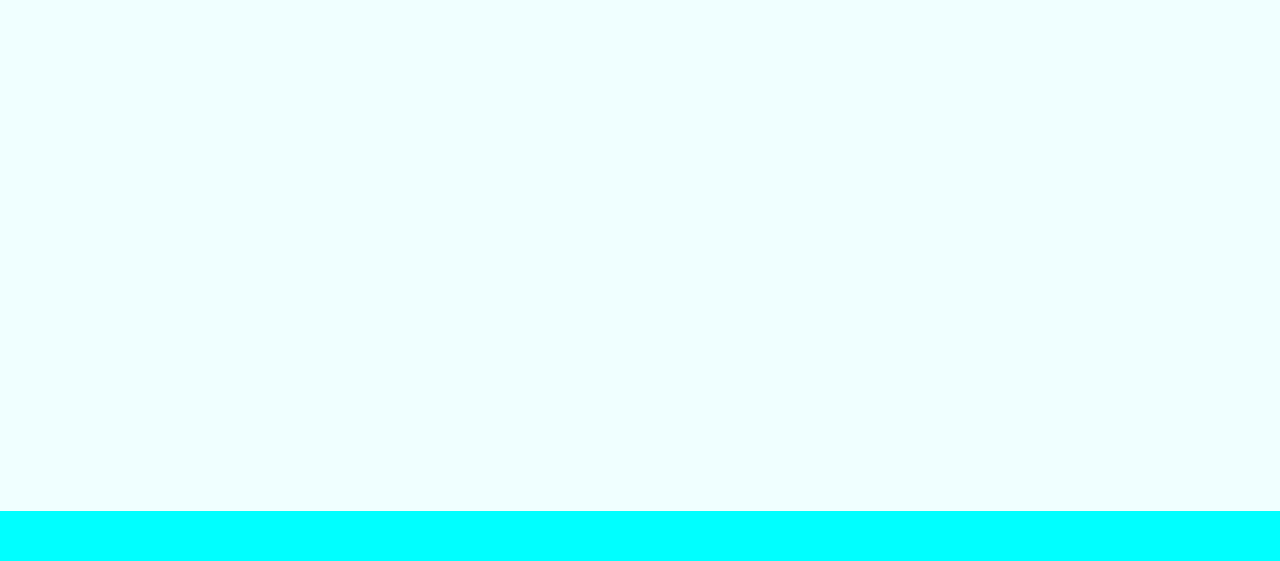
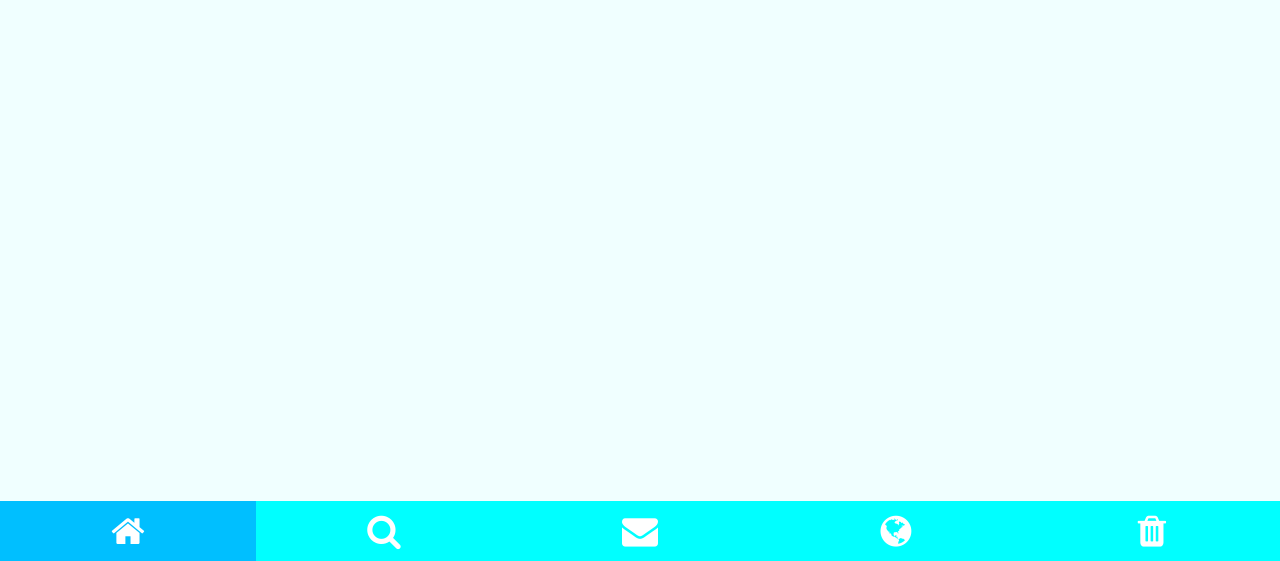
Before and after one commit to Ms-Granger/ALC_HTML5_Spring_2019, a plain HTML site: page Mobile_App/index.html in a window 1280 px wide. Shown: the part 239-800 px from the top of the page. Drawn offline with Linux system fonts and the light colour scheme.

Commit message:
changed nav to icon

```diff
--- a/Mobile_App/css/style.css
+++ b/Mobile_App/css/style.css
@@ -67,6 +67,7 @@ div#content{
     background-color:aliceblue;
 }
 
+/*
 nav{
     background-color: aquamarine;
     color: darkslategrey;
@@ -88,6 +89,34 @@ nav ul li a:hover{
     background-color:dodgerblue;
     color: aliceblue;
 }
+*/
+.icon-bar{
+    position: absolute;
+    bottom: 0;
+    left: 0;
+    width: 100%;
+    background-color:aqua;
+    overflow: auto;
+}
+
+.icon-bar a{
+    float: left;
+    width: 20%;
+    text-align: center;
+    padding: 12px 0;
+    transition: all 0.3s ease;
+    color: white;
+    font-size: 36px;
+}
+
+.icon-bar a:hover{
+    background-color: darkviolet;
+}
+
+.active{
+    background-color: deepskyblue;
+}
+/*
 footer{
     position: absolute;
     bottom: 0;
@@ -111,4 +140,4 @@ div.keepOpen{
         text-align: center;
     }
 
-}
+}*/
--- a/Mobile_App/index.html
+++ b/Mobile_App/index.html
@@ -6,6 +6,7 @@
         <title>Mobile App</title>
         <link type="text/css" rel="stylesheet" href="css/style.css">
         <link href="https://fonts.googleapis.com/css?family=Abril+Fatface|Anton|Bree+Serif|Cinzel|Indie+Flower|Kaushan+Script|Lobster|Lora|Orbitron|Oswald|Righteous|Russo+One|Satisfy|Teko|Yanone+Kaffeesatz" rel="stylesheet">
+        <link rel="stylesheet" href="https://cdnjs.cloudflare.com/ajax/libs/font-awesome/4.7.0/css/font-awesome.min.css">
     </head>
     <body>
 
@@ -16,8 +17,16 @@
             </header>
             <div id="content">
                 <h3>New Products</h3>
-                <img src="img/warriors.jpg" alt="Product #1" id="product">
+                <img src="" alt="Product #1" id="product">
             </div>
+            <div class="icon-bar">
+            <a class="active" href="#"><i class="fa fa-home"></i></a>
+			  <a href="#"><i class="fa fa-search"></i></a>
+			  <a href="#"><i class="fa fa-envelope"></i></a>
+			  <a href="#"><i class="fa fa-globe"></i></a>
+              <a href="#"><i class="fa fa-trash"></i></a>
+            </div>
+<!--
             <nav id="nav">
                 <ul>
                     <li><a href="#">Home</a></li>
@@ -30,6 +39,7 @@
             <footer id="foot">
 
             </footer>
+-->
 
         </div>
 
```
Also changed, not shown: 1 other file.
